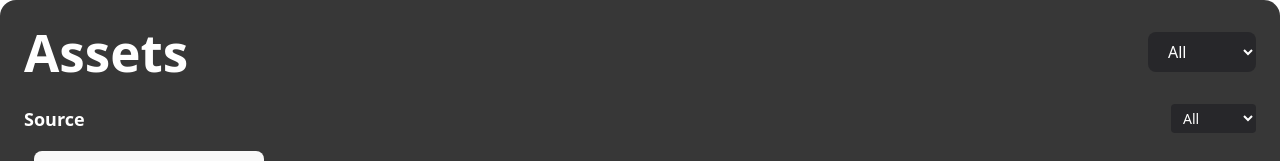
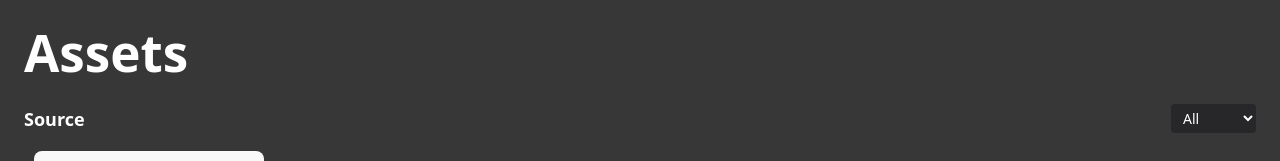
Before and after one commit to mersimoski/assets-library, a React (Vite) app: page / in a window 1280 px wide. Shown: the top 161 px of the page. Built offline with nearby package versions, Linux system fonts and the light colour scheme.

Commit message:
update style and  file upload

```diff
--- a/src/components/AssetItem.tsx
+++ b/src/components/AssetItem.tsx
@@ -1,7 +1,7 @@
 import React from 'react';
 import { useDrag } from 'react-dnd';
 import { Asset } from '../types/Asset';
-import CloseIcon from '@material-symbols/svg-400/outlined/close_small.svg?react';
+import CloseIcon from '@material-symbols/svg-400/outlined/close-fill.svg?react';
 import Image from '@material-symbols/svg-400/outlined/image.svg?react';
 
 export const ItemTypes = {
@@ -22,13 +22,13 @@ const AssetItem: React.FC<AssetItemProps> = ({ asset, onDelete }) => {
     return (
         <div
             ref={dragRef}
-            className="relative border border-zinc-700 rounded-xl p-3 bg-zinc-800 text-white flex flex-col gap-2 shadow hover:shadow-lg transition duration-200"
+            className="relative border border-zinc-700 rounded-xl p-3 bg-zinc-800 text-white flex flex-col gap-2 shadow hover:shadow-lg transition duration-200 max-h-[360px]"
         >
             {asset.type === 'image' && (
                 <img
                     src={asset.src}
                     alt={asset.name}
-                    className="w-full h-full object-cover rounded-lg"
+                    className="w-full h-full max-h-[300px] object-cover rounded-lg"
                 />
             )}
             {asset.type === 'audio' && (
@@ -42,7 +42,7 @@ const AssetItem: React.FC<AssetItemProps> = ({ asset, onDelete }) => {
                 <video
                     controls
                     src={asset.src}
-                    className="w-full h-28 object-cover rounded-lg"
+                    className="w-full h-full object-cover rounded-lg"
                 />
             )}
             <div className="flex items-center gap-2 justify-center">
@@ -54,7 +54,7 @@ const AssetItem: React.FC<AssetItemProps> = ({ asset, onDelete }) => {
                     className="absolute top-1.5 right-1.5 bg-red-600 hover:bg-red-500 text-white rounded-full w-6 h-6 flex items-center justify-center"
                     onClick={() => onDelete(asset.id)}
                 >
-                    <CloseIcon className="w-4 h-4 fill-white" />
+                   x
                 </button>
             )}
         </div>
--- a/src/components/AssetsLibrary.tsx
+++ b/src/components/AssetsLibrary.tsx
@@ -62,7 +62,7 @@ const AssetsLibrary: React.FC = () => {
 
         <div
           ref={dropRef}
-          className={`grid grid-cols-3 sm:grid-cols-4 md:grid-cols-5 gap-4 p-2 rounded-xl min-h-[100px] transition border-2 border-dashed ${isOver ? 'border-orange-400 bg-orange-950/10' : 'border-transparent'
+          className={`grid grid-cols-3 sm:grid-cols-4 md:grid-cols-5 gap-4 p-2 rounded-xl min-h-[100px] max-h-[350px] transition border-2 border-dashed ${isOver ? 'border-orange-400 bg-orange-950/10' : 'border-transparent'
             }`}
         >
           {/* Plus card */}
@@ -70,7 +70,7 @@ const AssetsLibrary: React.FC = () => {
             onClick={() => openModalForZone(zone)}
             className="border-2 border-dashed border-zinc-600 rounded-xl w-full aspect-square flex items-center justify-center text-white hover:border-orange-400 hover:bg-orange-950/20 transition"
           >
-            <span className="text-3xl">+</span>
+            <span className="text-3xl"><AddCircle className='fill-white w-6 h-6' /></span>
           </button>
 
           {/* Asset cards */}
@@ -84,20 +84,9 @@ const AssetsLibrary: React.FC = () => {
 
 
   return (
-    <div className="bg-[#373737] w-screen p-6 rounded-2xl min-h-screen text-white">
+    <div className="bg-[#373737] w-screen p-6 min-h-screen text-white">
       <div className="flex justify-between items-center mb-6">
         <h1 className="text-3xl font-bold">Assets</h1>
-        <select
-          className="p-2 px-4 rounded-lg bg-zinc-800 text-white focus:outline-none focus:ring-2 focus:ring-orange-500"
-          value={filter}
-          onChange={(e) => setFilter(e.target.value as 'all' | AssetType)}
-        >
-          {Filters.map((f) => (
-            <option key={f} value={f}>
-              {f === 'all' ? 'All' : f[0].toUpperCase() + f.slice(1) + 's'}
-            </option>
-          ))}
-        </select>
       </div>
 
       {showModal && (
```
